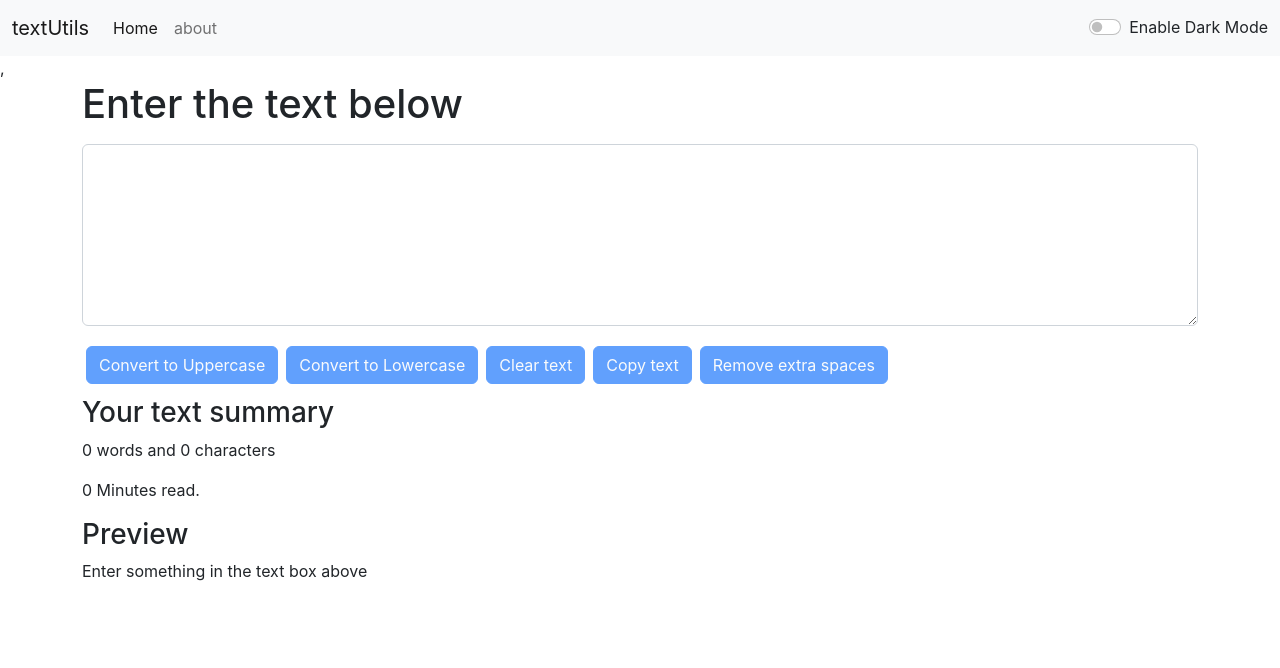
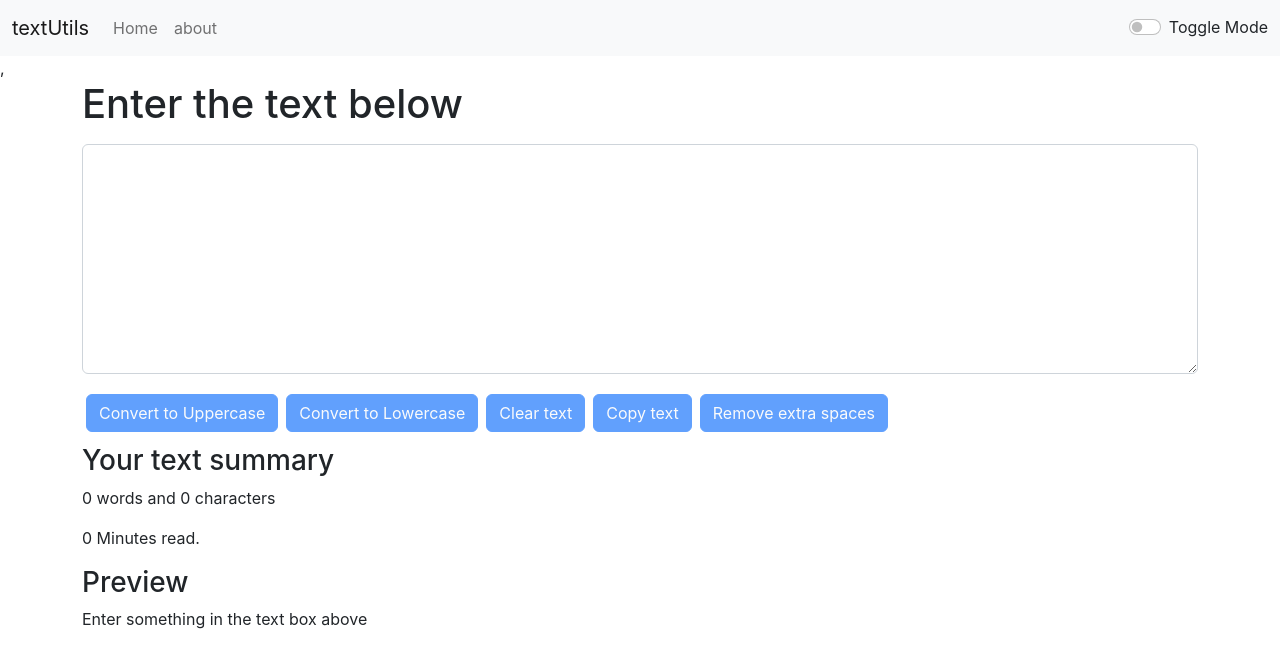
Before and after one commit to GauravBurande/react, a React (Create React App) app in the folder textutils/: page / in a window 1280 px wide. Shown: the top 668 px of the page. Built offline with nearby package versions, Linux system fonts and the light colour scheme.

Commit message:
updated(textUtils) - final touches

```diff
--- a/textutils/src/components/Navbar.js
+++ b/textutils/src/components/Navbar.js
@@ -24,7 +24,7 @@ export default function Navbar(props) {
                     <div className="collapse navbar-collapse" id="navbarSupportedContent">
                         <ul className="navbar-nav me-auto mb-2 mb-lg-0">
                             <li className="nav-item">
-                                <Link className="nav-link active" aria-current="page" to="/">
+                                <Link className="nav-link" aria-current="page" to="/">
                                     Home
                                 </Link>
                             </li>
@@ -34,9 +34,10 @@ export default function Navbar(props) {
                                 </Link>
                             </li>
                         </ul>
+
                         <div className={`form-check form-switch text-${props.mode === 'light'?'dark':'light'}`}>
                             <input className="form-check-input" onClick={props.toggleMode} type="checkbox" role="switch" id="flexSwitchCheckDefault" />
-                            <label className="form-check-label" htmlFor="flexSwitchCheckDefault">Enable Dark Mode</label>
+                            <label className="form-check-label" htmlFor="flexSwitchCheckDefault">Toggle Mode</label>
                         </div>
                         {/* <form className="d-flex" role="search"> */}
                         {/* <input */}
--- a/textutils/src/components/TextForm.js
+++ b/textutils/src/components/TextForm.js
@@ -48,7 +48,7 @@ export default function TextForm(props) {
     <h1 className={`text-${props.mode === 'light'?'dark':'light'}`}>{props.heading}</h1>
       <div>
             <div className="mb-3 my-3">
-              <textarea className="form-control" value={text} onChange={handleOnChange} id="myBox" rows="7"></textarea>
+              <textarea className="form-control" value={text} onChange={handleOnChange} id="myBox" rows="9"></textarea>
             </div>
             <button disabled={text.length===0} className={`btn btn-primary mx-1 my-1 text-${props.mode}`} onClick={handleUpClick}>Convert to Uppercase</button>
             <button disabled={text.length===0} className={`btn btn-primary mx-1 my-1 text-${props.mode}`} onClick={handleLoClick}>Convert to Lowercase</button>
@@ -61,7 +61,7 @@ export default function TextForm(props) {
     <div className={`container my-2 text-${props.mode === 'light'?'dark':'light'}`}>
         <h3>Your text summary</h3>
         <p>{text.split(' ').filter((element)=>{return element.length!==0}).length} words and {text.length} characters</p>
-        <p>{0.008 * text.split(' ').filter((element)=>{return element.length!==0}).length} Minutes read.</p>
+        <p>{0.008 * text.split(/\s+/).filter((element)=>{return element.length!==0}).length} Minutes read.</p>
         <h3>Preview</h3>
         <p>{text.length>0?text:'Enter something in the text box above'}</p>
     </div>
```
Also changed, not shown: textutils/public/logo192.png (deleted), textutils/public/logo512.png (deleted).
